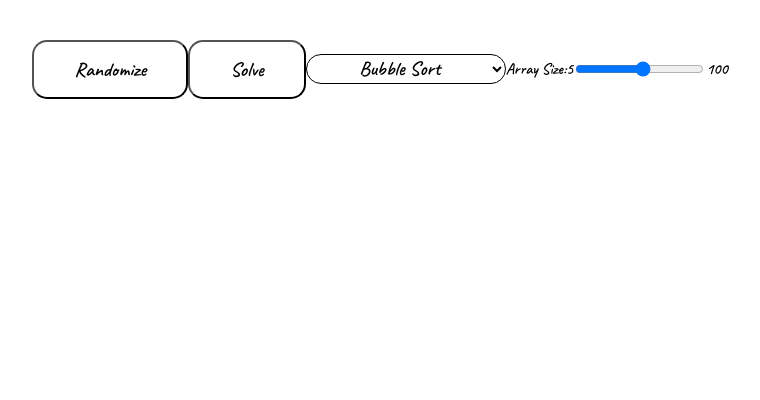
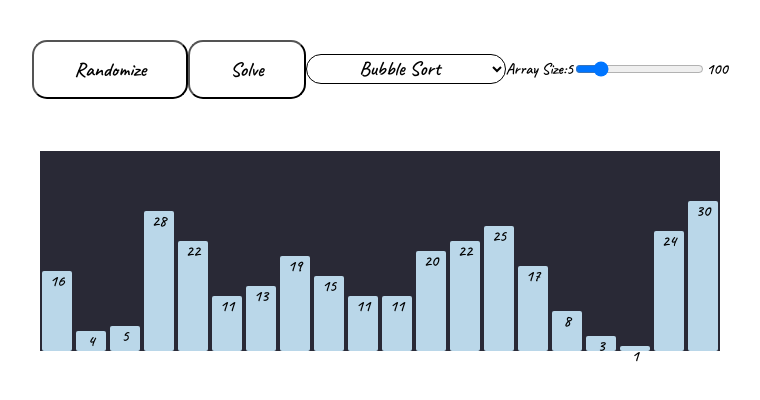
Before and after one commit to IbraheemShawhnee/Sorting_Algorithm_Visualizer, a plain HTML site: page index.html in a window 1280 px wide. Shown: the part 130-530 px from the top of the page, without its empty margins (260-1020 px from the left). Drawn offline with Linux system fonts and the light colour scheme.

Commit message:
rewrite the names of some classes

```diff
--- a/index.html
+++ b/index.html
@@ -29,7 +29,7 @@
               id="slider"
               min="5"
               max="100"
-              value="55"
+              value="20"
               steps="1"
             />
             <div class="value-right">100</div>
@@ -40,7 +40,7 @@
         </div>
       </div>
       <div class="down">
-        <div class="bars_container" id="bars_container"></div>
+        <div class="barsContainer" id="barsContainer"></div>
       </div>
     </div>
     <script src="app.js"></script>
--- a/style.css
+++ b/style.css
@@ -89,7 +89,6 @@
   background: #045fa4;
   border: 3px solid black;
   z-index: -1;
-
   border-bottom-left-radius: 50%;
   box-shadow: 0px 0px 8px rgba(0, 0, 0, 0.1);
   border-top-left-radius: 50%;
@@ -105,24 +104,34 @@
   align-items: center;
   text-align: center;
   justify-content: center;
-  /* width: 400px;
-  height: 480px;
-  background-color: #045fa4; */
 }
 
 .chart {
   background-color: #045fa4;
 }
 
-.bars_container {
+.barsContainer {
   display: flex;
   align-items: flex-end;
   flex-direction: row;
+  background-color: #292936;
+  height: 200px;
 }
 
 .bar {
   width: 30px;
   background-color: #bad7e9;
+  margin: 0 2px;
+  border-radius: 2px;
+  transition: transform 2s linear;
+}
+
+.barr {
+  color: red;
+}
+.bar::after {
+  width: 30px;
+  background-color: #ffb84c;
   margin: 0 2px;
   border-radius: 2px;
   transition: transform 2s linear;
```
